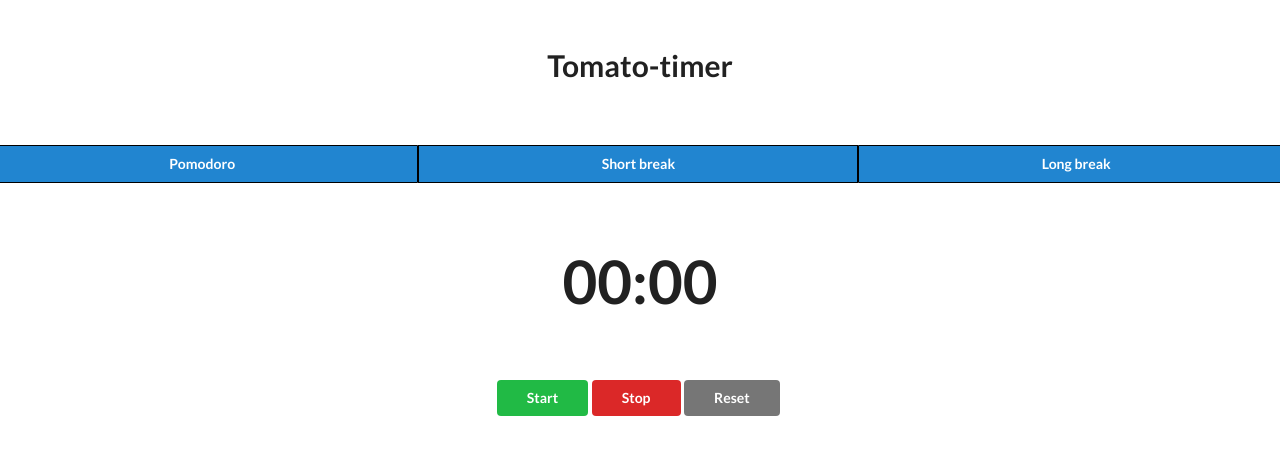
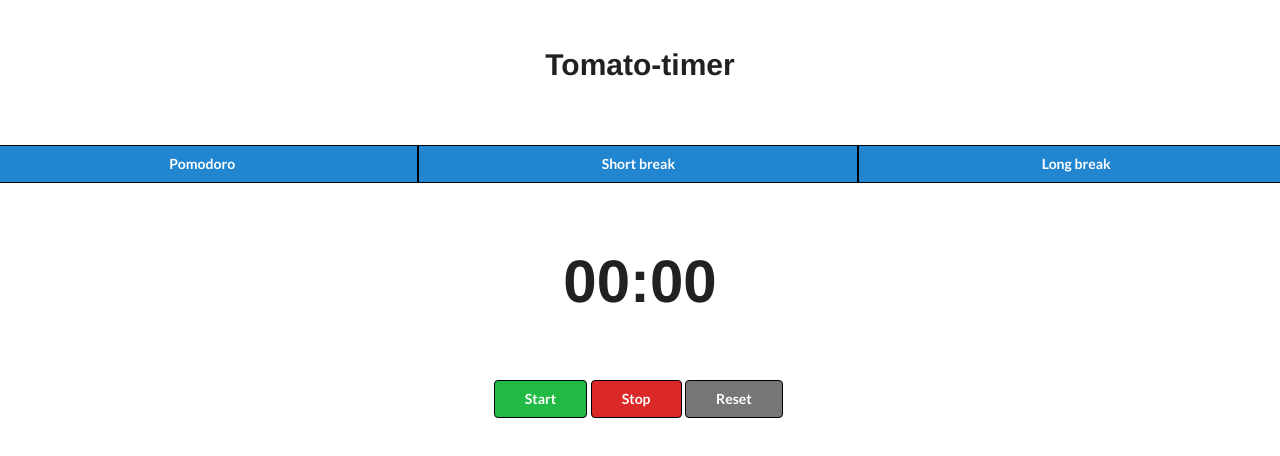
Before and after one commit to MarineCO/tomate, a plain HTML site: page index.html in a window 1280 px wide. Drawn offline with nearby package versions, Linux system fonts and the light colour scheme.

Commit message:
améliorations css/html

```diff
--- a/style.css
+++ b/style.css
@@ -1,15 +1,18 @@
 .tomate {
 	padding: 60px;
 	font-size: 30px;
+	font-family: "Helvetica Neue", Helvetica, Arial, "sans-Serif";
 }
 .time {
 	padding: 60px;
 	font-size: 60px;
+	font-family: "Helvetica Neue", Helvetica, Arial, "sans-Serif";
 }
 #pomodoro, #shortBreak, #longBreak {
-	border: solid black 0.5px;
+	border: solid black 0.1px;
 }
 #start, #stop, #reset {
 	padding-left: 30px;
 	padding-right: 30px;
+	border: solid black 0.1px;
 }
```
